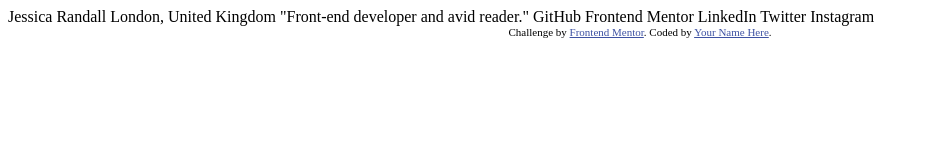
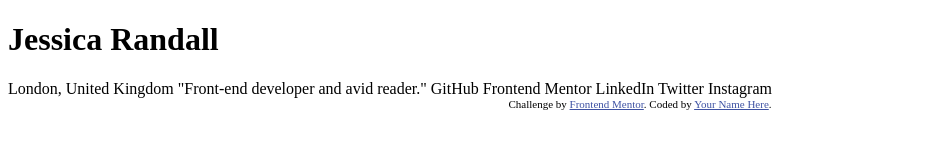
Before and after one commit to GabrielLima1227/front-end_challenges, a plain HTML site: page newbie-social-links-profile-main/index.html in a window 1280 px wide. Shown: the whole page, without its empty margins (0-929 px from the left). Drawn offline with Linux system fonts and the light colour scheme.

Commit message:
Update index.html

```diff
--- a/newbie-social-links-profile-main/index.html
+++ b/newbie-social-links-profile-main/index.html
@@ -16,7 +16,7 @@
 </head>
 <body>
 
-  Jessica Randall
+  <h1>Jessica Randall</h1>
   London, United Kingdom
   "Front-end developer and avid reader."
 
```
